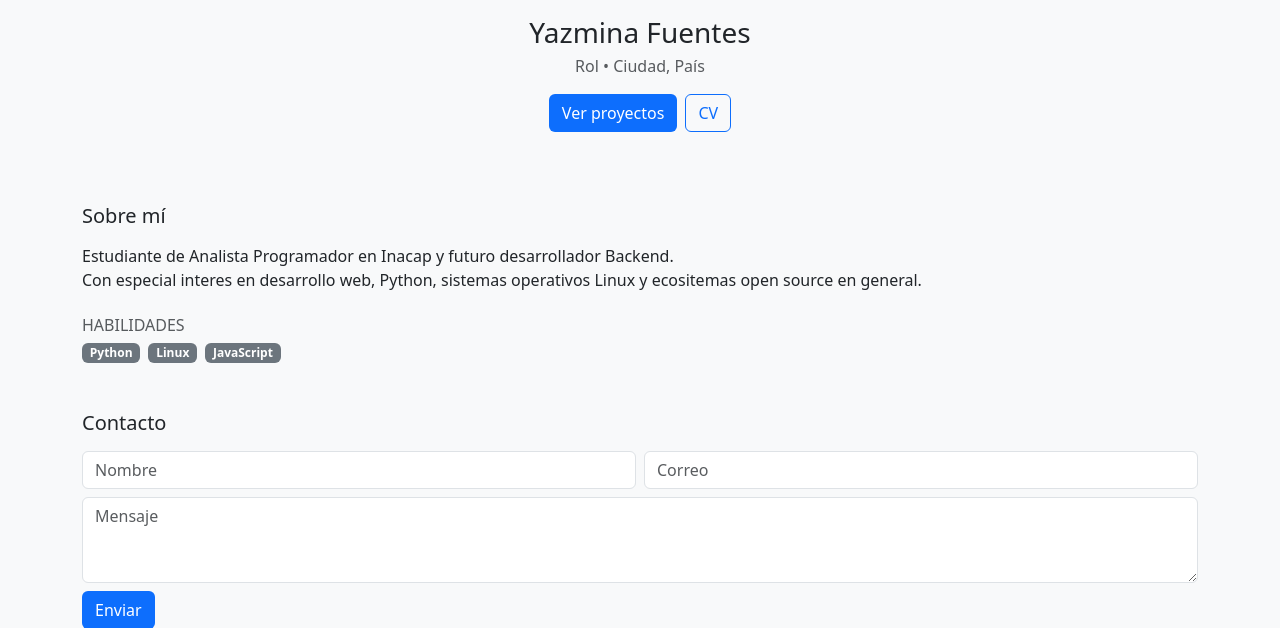
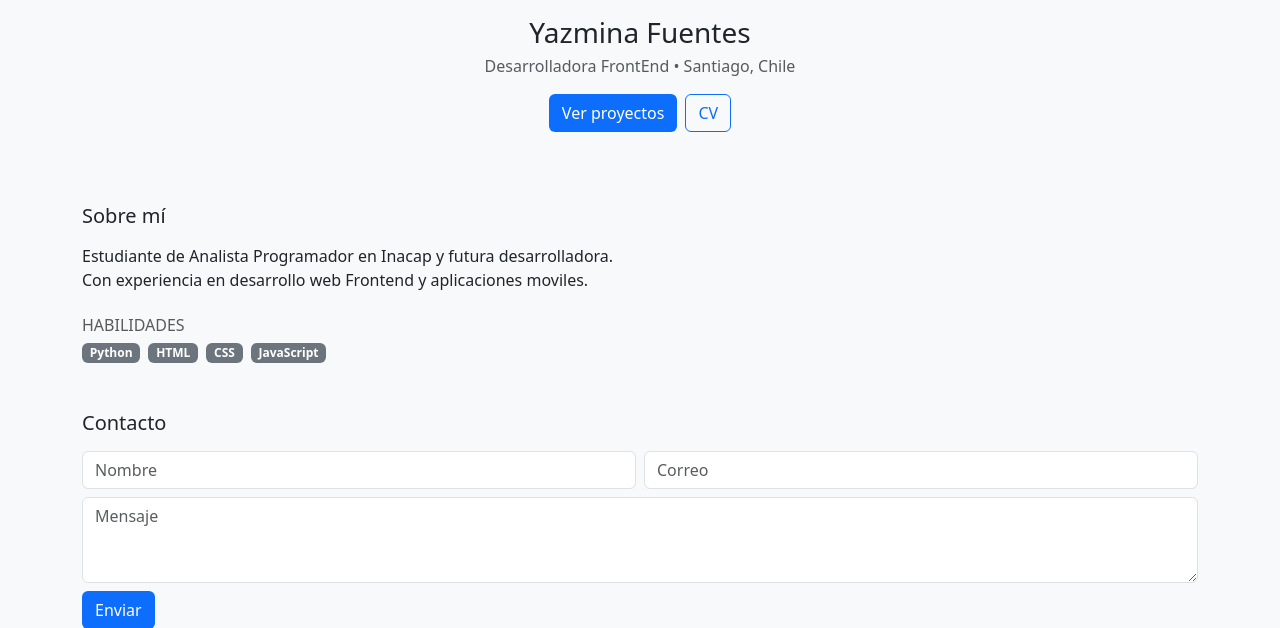
Before and after one commit to Rodr-7/portafolio_web, a Django app: page /perfil2/ in a window 1280 px wide. Shown: the part 129-757 px from the top of the page. Run offline with Django 5.2, Linux system fonts and the light colour scheme.

Commit message:
Añadidos y cambios a datos de plantillas perfil

```diff
--- a/homepage/templates/homepage/perfil.html
+++ b/homepage/templates/homepage/perfil.html
@@ -30,7 +30,7 @@
     <img src=""
          class="rounded-circle mb-3" alt="Foto de perfil"> <!-- Avatar circular -->
     <h1 class="h3 mb-1">Rodrigo Albornoz</h1> <!-- Título principal -->
-    <p class="text-muted mb-3">Rol • Ciudad, País</p> <!-- Subtítulo -->
+    <p class="text-muted mb-3">Desarrollador BackEnd • Santiago, Chile</p> <!-- Subtítulo -->
     <div class="d-flex gap-2 justify-content-center">
       <a class="btn" style="background:var(--accent);color:#fff" href="#proyectos">Ver proyectos</a>
       <a class="btn btn-outline-primary" href="#" target="_blank" rel="">CV</a>
--- a/homepage/templates/homepage/perfil2.html
+++ b/homepage/templates/homepage/perfil2.html
@@ -30,7 +30,7 @@
     <img src=""
          class="rounded-circle mb-3" alt="Foto de perfil"> <!-- Avatar circular -->
     <h1 class="h3 mb-1">Yazmina Fuentes</h1> <!-- Título principal -->
-    <p class="text-muted mb-3">Rol • Ciudad, País</p> <!-- Subtítulo -->
+    <p class="text-muted mb-3">Desarrolladora FrontEnd • Santiago, Chile</p> <!-- Subtítulo -->
     <div class="d-flex gap-2 justify-content-center">
       <a class="btn" style="background:var(--accent);color:#fff" href="#proyectos">Ver proyectos</a>
       <a class="btn btn-outline-primary" href="#" target="_blank" rel="">CV</a>
@@ -42,13 +42,14 @@
 <section id="sobre-mi" class="py-4">
   <div class="container">
     <h2 class="h5 mb-3">Sobre mí</h2>
-    <p>Estudiante de Analista Programador en Inacap y futuro desarrollador Backend.<br>
-      Con especial interes en desarrollo web, Python, sistemas operativos Linux y ecositemas open source en general.
+    <p>Estudiante de Analista Programador en Inacap y futura desarrolladora.<br>
+      Con experiencia en desarrollo web Frontend y aplicaciones moviles.
     </p>
     <h3 class="h6 text-uppercase text-muted mt-4 mb-2">Habilidades</h3>
     <div class="d-flex flex-wrap gap-2"> <!-- “chips” reutilizables -->
       <span class="badge text-bg-secondary">Python</span>
-      <span class="badge text-bg-secondary">Linux</span>
+      <span class="badge text-bg-secondary">HTML</span>
+      <span class="badge text-bg-secondary">CSS</span>
       <span class="badge text-bg-secondary">JavaScript</span>
     </div>
   </div>
```
